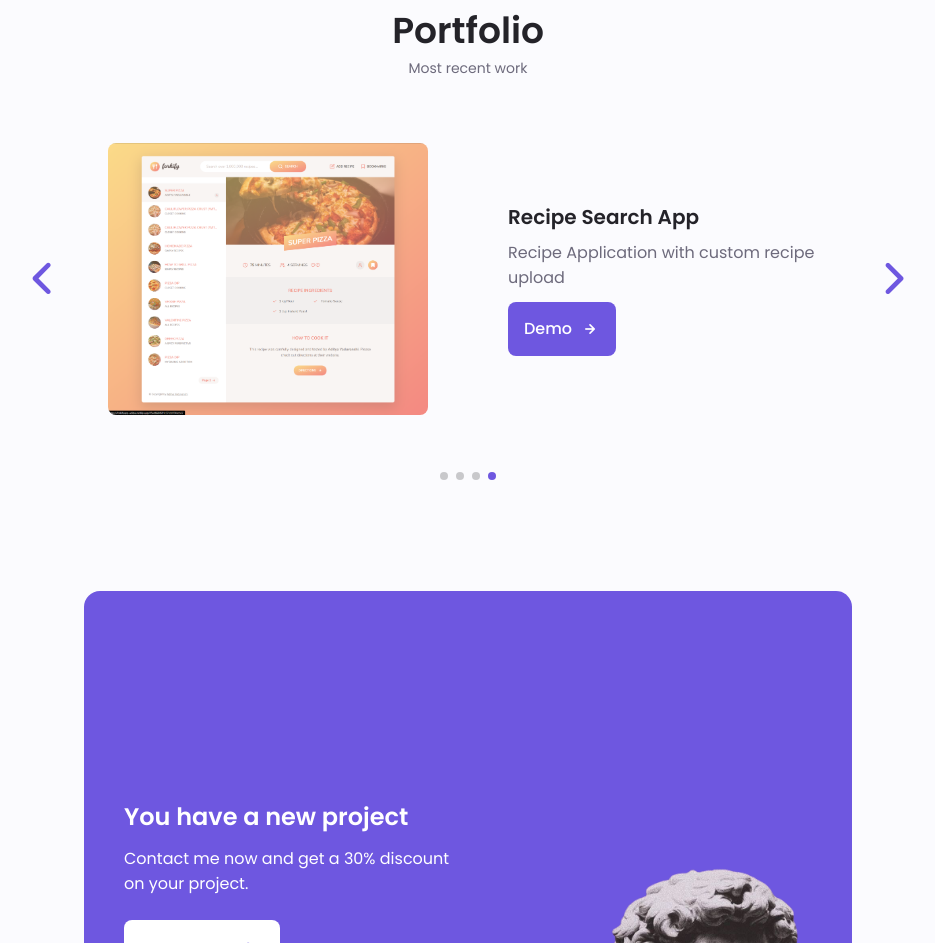
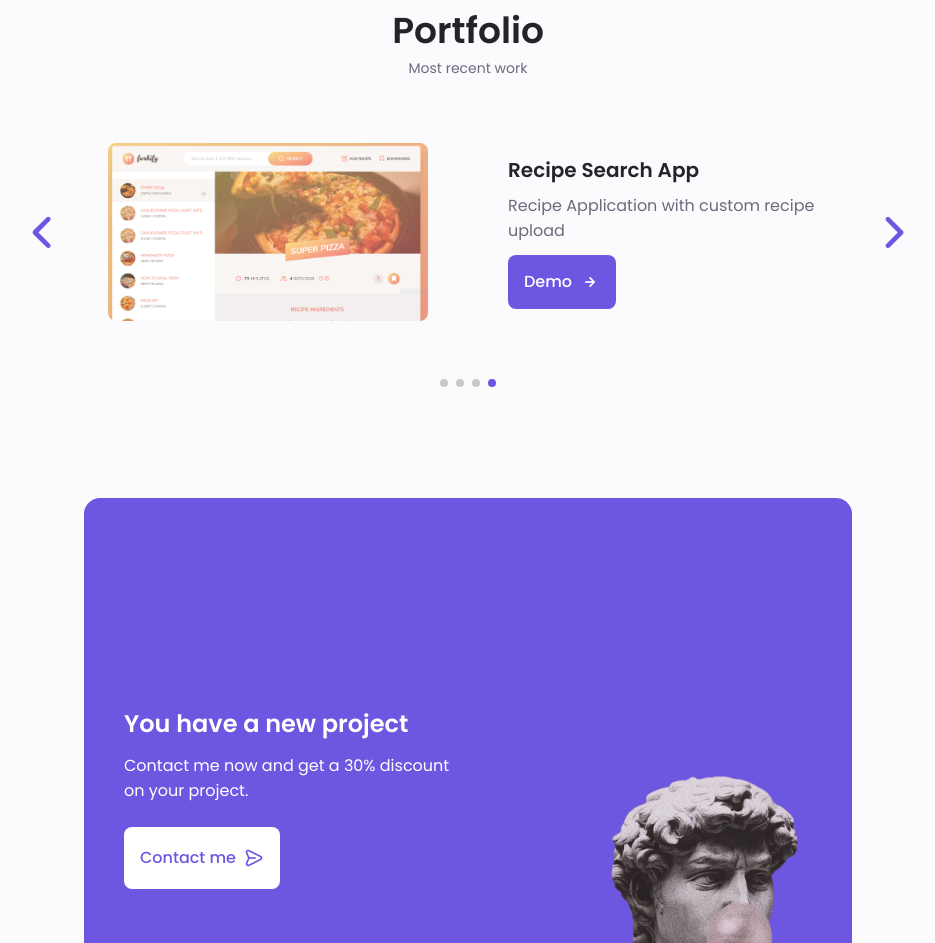
Before and after one commit to adityayaduvanshi/addy-portfolio, a plain HTML site: page index.html in a window 1280 px wide. Shown: the part 3448-4391 px from the top of the page, without its empty margins (172-1107 px from the left). Drawn offline with nearby package versions, Linux system fonts and the light colour scheme.

Commit message:
Update index.html

```diff
--- a/index.html
+++ b/index.html
@@ -615,7 +615,7 @@
             </div>
             <!-- ===================================portfolio 4=================== -->
             <div class="portfolio__content grid swiper-slide">
-              <img src="img/screenshot.png" alt="" class="portfolio__img" />
+              <img src="img/forkify.png" alt="" class="portfolio__img" />
               <div class="potfolio__data">
                 <h3 class="portfolio__title">Recipe Search App</h3>
                 <p class="portfolio__description">
```
